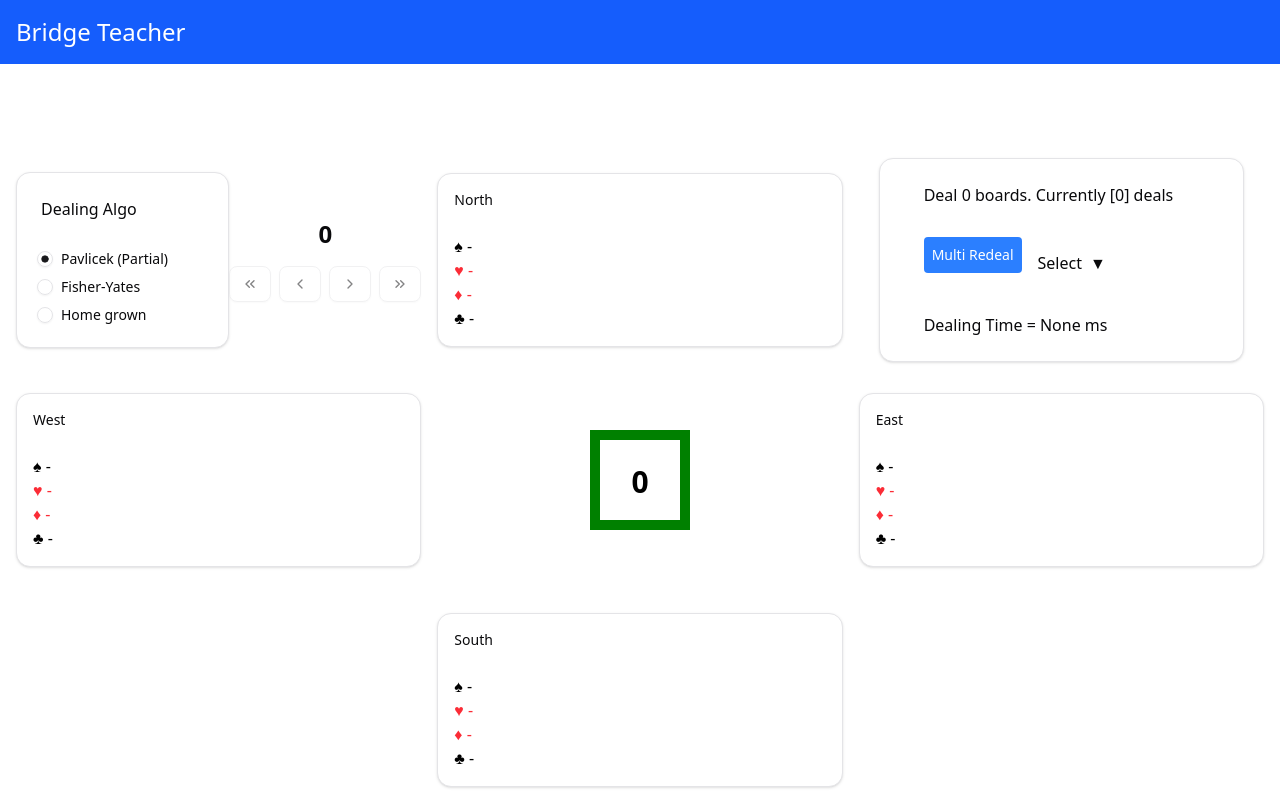
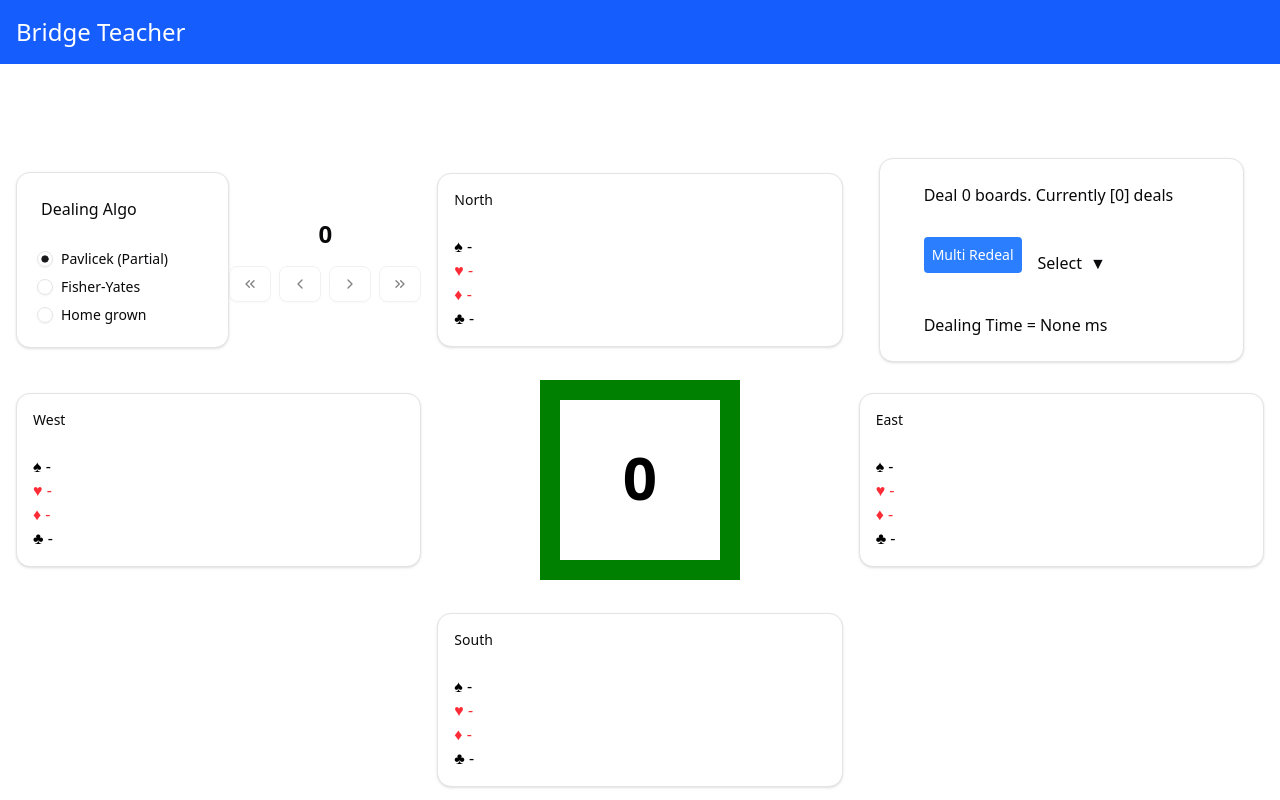
Before and after one commit to TurnerSteve/bridge-teacher, a Next.js app: page / in a window 1280 px wide. Shown: the top 800 px of the page. Built offline with nearby package versions, Linux system fonts and the light colour scheme; what @radix-ui/themes would draw is missing.

Commit message:
Added SVG scaling to the Central Board Display

```diff
--- a/src/components/CentreBoard.tsx
+++ b/src/components/CentreBoard.tsx
@@ -2,17 +2,20 @@ import { Dealer, Vulnerability } from "@/bridge/types/enums";
 import { getTrayInfo, LookupEntry } from "@/bridge/utils";
 
 type Props = {
-  boardId: number; // The current dealer
+  boardId : number; // The current dealer
+  size? : number ; //Size of the SVG in pixels (default: 100)
 };
 
 export function CentreBoard(props: Props) {
-  const { boardId } = props;
+  const { boardId , size = 100} = props;
 
   const board: LookupEntry = getTrayInfo(boardId);
   const vul = board.vulnerability;
   const dealer = board.dealer;
 
-  console.log(`The Centre board ${boardId} = ${vul} ${dealer}`);
+  const fontSize = 30; // Font for central number
+  const centerX = 50; // SVG width center
+  const centerY = 50; // sVG height center
 
   // Determine arrow visibility and color based on dealer and vulnerability
   const getArrow = () => {
@@ -93,6 +96,7 @@ export function CentreBoard(props: Props) {
             fontSize="8"
             fontWeight="bold"
             textAnchor="middle"
+            dominantBaseline="middle"
             transform="rotate(90, 95, 50)"
           >
             DEALER
@@ -106,6 +110,7 @@ export function CentreBoard(props: Props) {
             fontSize="8"
             fontWeight="bold"
             textAnchor="middle"
+            dominantBaseline="middle"
             transform="rotate(-90, 5, 50)"
           >
             DEALER
@@ -117,8 +122,8 @@ export function CentreBoard(props: Props) {
 
   return (
     <svg
-      width="100"
-      height="100"
+      width={size}
+      height={size}
       viewBox="0 0 100 100"
       xmlns="http://www.w3.org/2000/svg"
     >
@@ -127,13 +132,12 @@ export function CentreBoard(props: Props) {
 
       {/* Central Number */}
       <text
-        x="50"
-        y="55"
+        x={centerX}
+        y={centerY + fontSize / 3}
         fill="black"
-        fontSize="30"
+        fontSize={fontSize}
         fontWeight="bold"
         textAnchor="middle"
-        alignmentBaseline="middle"
       >
         {boardId}
       </text>
--- a/src/components/MultiDeal.tsx
+++ b/src/components/MultiDeal.tsx
@@ -62,7 +62,7 @@ function MultiDealComponent({ slots }: DealInputProps) {
             <HandComponent direction="West" hand={deal.deal.West} />
           </div>
           <div className="flex justify-center items-center row-start-2 col-start-2">
-            <CentreBoard boardId={dealId} />
+            <CentreBoard boardId={dealId} size={200}/>
           </div>
           <div className="flex justify-center items-center row-start-2 col-start-3">
             <HandComponent direction="East" hand={deal.deal.East} />
```
